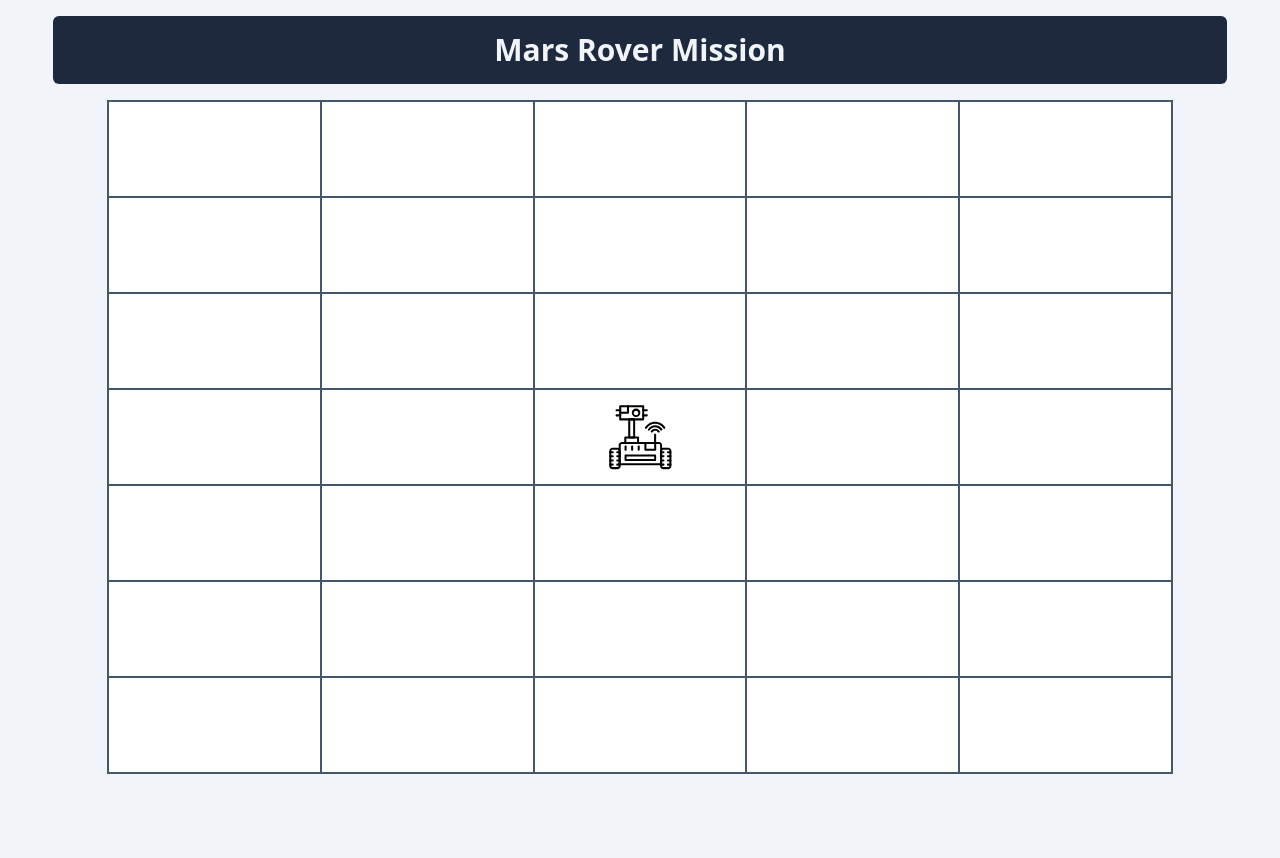
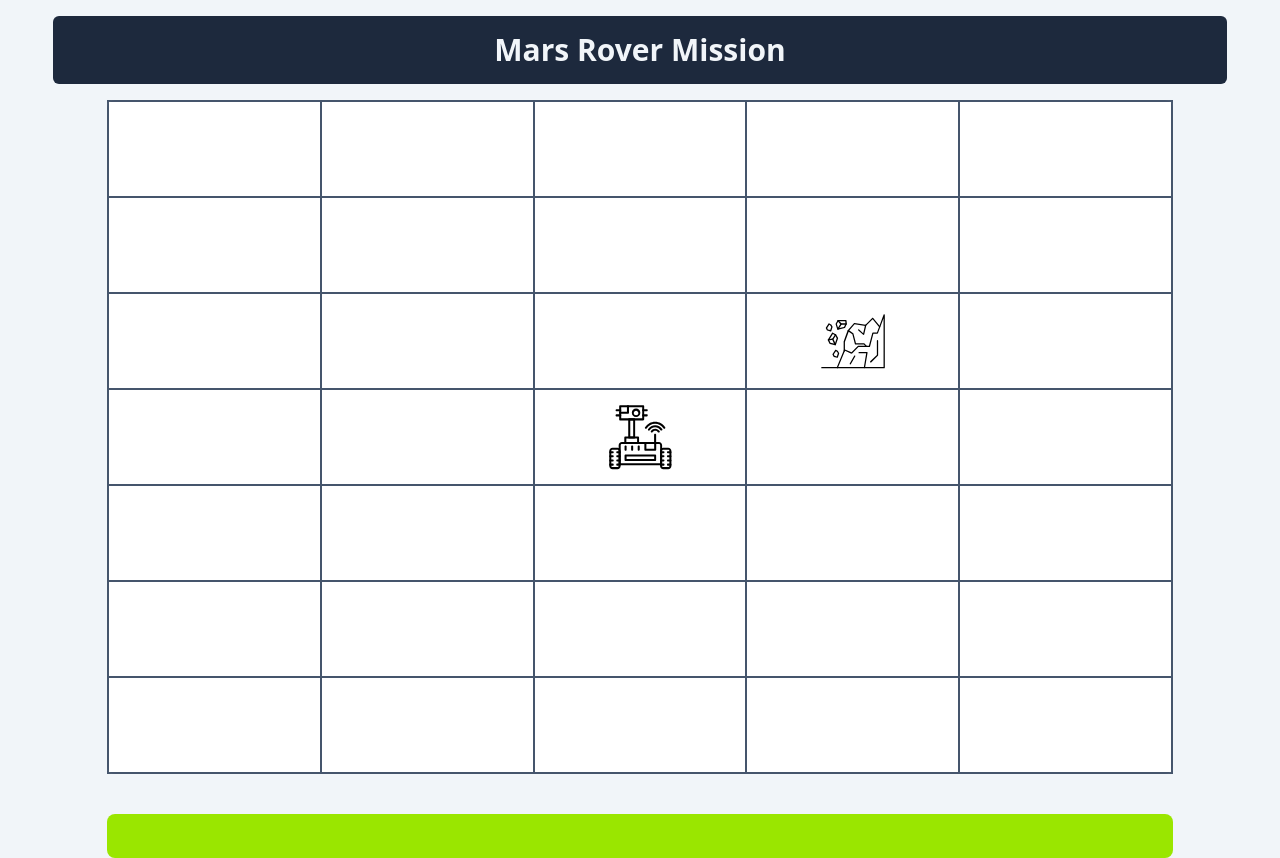
Before and after one commit to alejandro-esquivel/prueba-tecnica-housfy, a Vue app: page / in a window 1280 px wide. Before the commit the page ends 800 px from the top, so only its background shows below. Built offline with nearby package versions, Linux system fonts and the light colour scheme.

Commit message:
Ahora el mapa muestra el rover y se generan obstáculos en función del parámetro numObstaculos en RoverGrid

```diff
--- a/index.html
+++ b/index.html
@@ -5,7 +5,7 @@
     <link rel="icon" href="/favicon.ico">
     <meta name="viewport" content="width=device-width, initial-scale=1.0">
     <link rel="stylesheet" href="assets/main.css">
-    <title>Vite App</title>
+    <title>Mars Rover Prueba Técnica</title>
   </head>
   <body class="bg-slate-100">
     <div id="app"></div>
--- a/package.json
+++ b/package.json
@@ -14,6 +14,7 @@
   },
   "dependencies": {
     "@tailwindcss/vite": "^4.1.3",
+    "sweetalert2": "^11.17.2",
     "tailwindcss": "^4.1.3",
     "vue": "^3.5.13"
   },
--- a/src/assets/main.css
+++ b/src/assets/main.css
@@ -1 +1,7 @@
+@import url('https://fonts.googleapis.com/css2?family=Lato:ital,wght@0,100;0,300;0,400;0,700;0,900;1,100;1,300;1,400;1,700;1,900&display=swap');
 @import "tailwindcss";
+
+
+@theme {
+  --font-lato: "Lato", sans-serif;
+}
--- a/src/components/MarsRover.vue
+++ b/src/components/MarsRover.vue
@@ -1,5 +1,8 @@
 <script setup>
 import RoverGrid from './RoverGrid.vue';
+import RoverInput from './RoverInput.vue';
+
+const NUM_OBSTACULOS = 1;
 
 </script>
 
@@ -8,6 +11,7 @@ import RoverGrid from './RoverGrid.vue';
     <header class="m-4 rounded-md w-11/12 mx-auto p-4 bg-slate-800">
       <h1 class="text-3xl text-slate-100 font-bold text-center">Mars Rover Mission</h1>
     </header>
-    <RoverGrid />
+    <RoverGrid :numObstaculos="NUM_OBSTACULOS" />
+    <RoverInput />
   </section>
 </template>
--- a/src/components/RoverGrid.vue
+++ b/src/components/RoverGrid.vue
@@ -1,6 +1,11 @@
 <script setup>
-import { computed } from 'vue'
+import { computed, ref } from 'vue'
+import { generarPosicionesObstaculos, generarPlaneta } from '@/helpers/helpers';
 import RoverIcon from '../icons/RoverIcon.vue';
+import ObstacleIcon from '../icons/ObstacleIcon.vue';
+import Swal from 'sweetalert2';
+
+
 
 // Se definen valores por defecto para el tamaño del mapa y la posición inicial del rover, que también podrán ser pasados al componente como props
 const props = defineProps({
@@ -12,22 +17,62 @@ const props = defineProps({
   startingPosition: {
     type: Object,
     required: false,
-    default: () => ({ x: 2, y: 3, direction: 'N' })
+    default: () => ({ x: 2, y: 3, direction: 'E' }) // Direction sólo puede ser N, S, E o W,
   },
+  orders: {
+    type: String,
+    required: false,
+    validator: (value) => {
+      // Si la órden contiene carácteres que no estén en el array, fallará la validación de props
+      const caracteres = ['F', 'L', 'R'];
+
+      for (let caracter of value.toUpperCase()) {
+        if (!caracteres.includes(caracter)) {
+          Swal.fire({
+            icon: "error",
+            title: "Orden inválida...",
+            text: "Se ha introducido un carácter erróneo en la orden!",
+          })
+        }
+      }
+    }
+  },
+  numObstaculos: {
+    type: Number,
+    required: false,
+    default: 3,
+    validator: (value) => {
+      if (isNaN(value)) {
+        return 0;
+      }
+
+      return value;
+    }
+  }
 });
 
+const NUM_OBSTACULOS = props.numObstaculos;
+
+function checkPosition(pos) {
+  const caracteres = ['N', 'S', 'W', 'W'];
+
+  return caracteres.includes(pos.toUpperCase());
+}
+
 // Creamos un mapa del planeta a partir del tamaño proporcionado en los props
-const planetMap = computed(() => {
-  const arr = Array.from({ length: props.size.h }, () => Array.from({ length: props.size.l }));
+const planetMap = generarPlaneta(props.size);
 
-  arr.forEach((_, i) => {
-    arr[i] = Array.from({ length: props.size.w });
-  });
+const roverPosition = {
+  ...props.startingPosition,
+  direction: ('direction' in props.startingPosition && checkPosition(props.startingPosition.direction)) ? props.startingPosition.direction : 'N'
+};
 
-  return arr;
-});
+// Generamos los obstáculos
+const posicionObstaculos = ref({ x: 0, y: 0 });
 
-const roverPosition = { ...props.startingPosition };
+posicionObstaculos.value = generarPosicionesObstaculos(NUM_OBSTACULOS, props.size, roverPosition);
+
+console.log(roverPosition, posicionObstaculos.value);
 
 </script>
 
@@ -38,6 +83,9 @@ const roverPosition = { ...props.startingPosition };
         <td v-for="row, j in planetMap[i]" :key="j" class="w-10 h-24 text-center border-2 border-slate-600"
           :id="`map-x${i}-y${j}`">
           <RoverIcon v-if="roverPosition.y == i && roverPosition.x == j" />
+          <span v-for="obs, o in posicionObstaculos" :key="o">
+            <ObstacleIcon v-if="obs.y == i && obs.x == j" />
+          </span>
         </td>
       </tr>
     </table>
--- /dev/null
+++ b/src/components/RoverInput.vue
@@ -0,0 +1,18 @@
+<script setup>
+import { defineModel }
+  from 'vue';
+const instruccion = defineModel();
+
+const sendInstruccion = (e) => {
+  console.log(e.target.value && instruccion.value);
+};
+
+</script>
+
+<template>
+  <div class="w-10/12 mx-auto mt-10 relative">
+    <input type="text" name="instruccion" id="instruccion"
+      class="font-lato font-bold relative w-full px-4 py-2 text-xl transition duration-150 border-none rounded-lg pr-44 lg:pr-52 focus:ring-lime-200 focus:ring-4 focus:outline-none text-slate-800 bg-lime-400 "
+      v-model="instruccion" @keyup.enter="sendInstruccion">
+  </div>
+</template>
--- /dev/null
+++ b/src/helpers/helpers.js
@@ -0,0 +1,27 @@
+export const generarPlaneta = (mapa) => {
+  const planeta = Array.from({ length: mapa.h }, () => Array.from({ length: mapa.w }));
+
+  return planeta
+}
+
+export const generarPosicionesObstaculos = (numObstaculos, mapa, roverPosition) => {
+  const obstaculos = [];
+
+  for (let i = 0; i < numObstaculos; i++) {
+    let x, y;
+    let posicionValida;
+
+    do {
+      x = Math.floor(Math.random() * mapa.w);
+      y = Math.floor(Math.random() * mapa.h);
+
+      // Verificamos que el nuevo obstáculo generado no coincida con el rover o con otro obstáculo
+      posicionValida = !(roverPosition.x === x && roverPosition.y === y) && !obstaculos.some(obs => obs.x === x && obs.y === y);
+
+    } while (!posicionValida);
+
+    obstaculos.push({ x, y })
+  }
+
+  return obstaculos;
+}
--- a/src/icons/ObstacleIcon.vue
+++ b/src/icons/ObstacleIcon.vue
@@ -1,3 +1,3 @@
 <template>
-  <img src="@/assets/obstacle.svg" alt="Obstacle Icon" class="h-8 w-8" />
+  <img src="@/assets/obstacle.svg" alt="Obstacle Icon" class="w-4/12 mx-auto my-auto" />
 </template>
```
Also changed, not shown: 1 other file (tests, documents, lock files or other folders).
